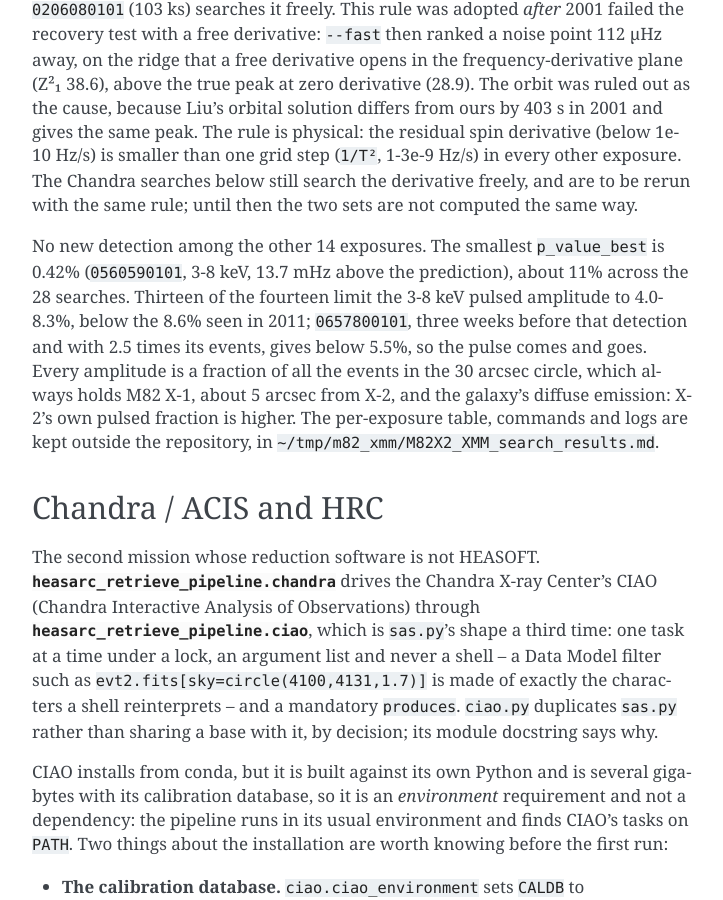
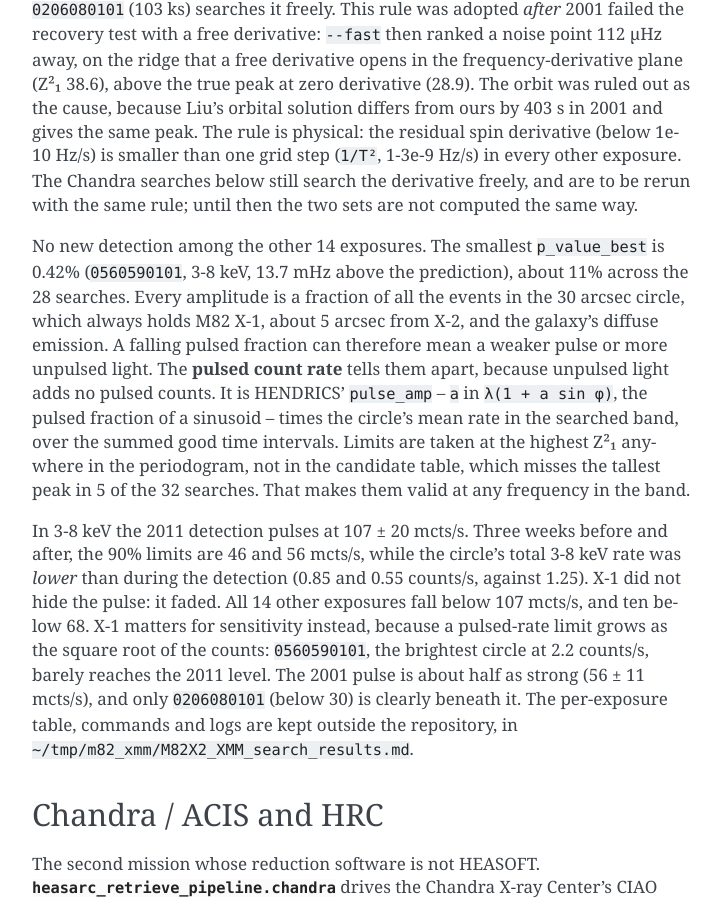
Before and after one commit to matteobachetti/heasarc_retrieve_pipeline, a Sphinx documentation site: the page built from docs/technical_details.rst, in a window 1280 px wide and 900 px high, scrolled down 43833 px. Shown: the whole window, without its empty margins (388-1111 px from the left). Built offline with Sphinx 7.4.7, drawn with Linux system fonts in a browser that asks for light colours; the version number could not be read and is left out.

Commit message:
Add the pulsed count rate to the M82 X-2 XMM search: the 2011 pulse fades, it is not diluted by X-1

```diff
--- a/docs/technical_details.rst
+++ b/docs/technical_details.rst
@@ -1929,11 +1929,23 @@
 
 No new detection among the other 14 exposures. The smallest ``p_value_best`` is 0.42%
 (``0560590101``, 3-8 keV, 13.7 mHz above the prediction), about 11% across the 28 searches.
-Thirteen of the fourteen limit the 3-8 keV pulsed amplitude to 4.0-8.3%, below the 8.6% seen
-in 2011; ``0657800101``, three weeks before that detection and with 2.5 times its events, gives
-below 5.5%, so the pulse comes and goes. Every amplitude is a fraction of all the events in the
-30 arcsec circle, which always holds M82 X-1, about 5 arcsec from X-2, and the galaxy's
-diffuse emission: X-2's own pulsed fraction is higher. The per-exposure table, commands and
+Every amplitude is a fraction of all the events in the 30 arcsec circle, which always holds
+M82 X-1, about 5 arcsec from X-2, and the galaxy's diffuse emission. A falling pulsed fraction
+can therefore mean a weaker pulse or more unpulsed light. The **pulsed count rate** tells them
+apart, because unpulsed light adds no pulsed counts. It is HENDRICS' ``pulse_amp`` -- ``a`` in
+``λ(1 + a sin φ)``, the pulsed fraction of a sinusoid -- times the circle's mean rate in the
+searched band, over the summed good time intervals. Limits are taken at the highest Z²₁
+anywhere in the periodogram, not in the candidate table, which misses the tallest peak in 5 of
+the 32 searches. That makes them valid at any frequency in the band.
+
+In 3-8 keV the 2011 detection pulses at 107 ± 20 mcts/s. Three weeks before and after, the
+90% limits are 46 and 56 mcts/s, while the circle's total 3-8 keV rate was *lower* than during
+the detection (0.85 and 0.55 counts/s, against 1.25). X-1 did not hide the pulse: it faded. All
+14 other exposures fall below 107 mcts/s, and ten below 68. X-1 matters for sensitivity
+instead, because a pulsed-rate limit grows as the square root of the counts:
+``0560590101``, the brightest circle at 2.2 counts/s, barely reaches the 2011 level. The 2001
+pulse is about half as strong (56 ± 11 mcts/s), and only ``0206080101`` (below 30) is
+clearly beneath it. The per-exposure table, commands and
 logs are kept outside the repository, in ``~/tmp/m82_xmm/M82X2_XMM_search_results.md``.
 
 Chandra / ACIS and HRC
```
